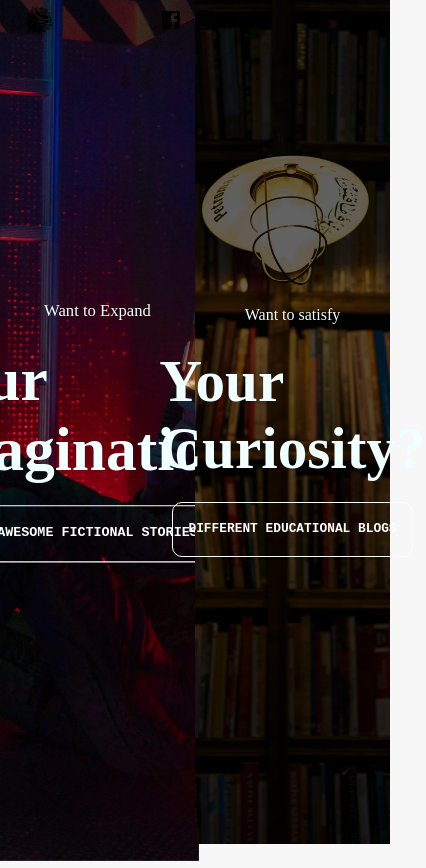
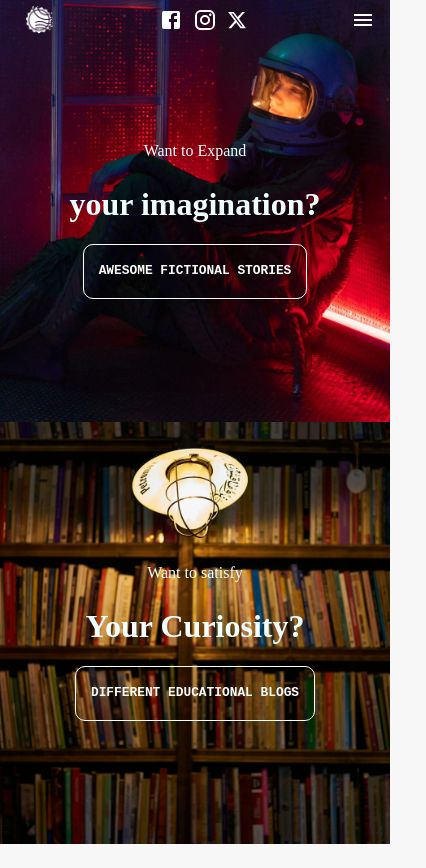
Before and after one commit to HFaustt/writer-react, a React (Vite) app: page /read in a window 390 px wide. Shown: the whole page, 426 px wide, since content can reach past the window. Built offline with nearby package versions, Linux system fonts and the light colour scheme; no server answers; a web font is replaced by a local one.

Commit message:
made read page mobile responsive

```diff
--- a/src/components/shared/MobileNav.module.css
+++ b/src/components/shared/MobileNav.module.css
@@ -10,6 +10,25 @@
   align-items: center;
   width: 90%;
   height: 20px;
+}
+
+.mobileNavDark {
+  position: fixed;
+  top: 10px;
+  left: 1.5rem;
+  right: 1rem;
+  z-index: 1000;
+  font-size: 12px;
+  display: flex;
+  justify-content: space-between;
+  align-items: center;
+  width: 90%;
+  height: 20px;
+  color: white;
+}
+
+.mobileNavDark .logo {
+  margin-right: auto;
 }
 
 .mobileNav .logo {
--- a/src/components/shared/MobileNav.tsx
+++ b/src/components/shared/MobileNav.tsx
@@ -10,13 +10,19 @@ export default function MobileNav() {
   const location = useLocation();
   const [isOpen, setIsOpen] = useState(false);
   const isDarkPage = location.pathname === "/" || location.pathname === "/read";
+  const isReadPage = location.pathname === "/read";
 
   const { currentUser } = useAuth();
 
   return (
-    <nav className={styles.mobileNav}>
+    <nav className={isReadPage ? styles.mobileNavDark : styles.mobileNav}>
       <Link to="/about" className={styles.logo}>
-        <img src="logoBlack.webp" alt="logo" height={30} width={30} />
+        <img
+          src={isReadPage ? "/logoWhite.webp" : "/logoBlack.webp"}
+          alt="logo"
+          height={30}
+          width={30}
+        />
       </Link>
 
       <div className={styles.icons}>
--- a/src/pages/about/About.module.css
+++ b/src/pages/about/About.module.css
@@ -102,25 +102,6 @@
   }
 }
 
-@media (min-width: 768px) {
-  .header {
-    font-size: 3.7rem;
-    letter-spacing: 1.3rem;
-    margin: 12rem 0 5px 0;
-    font-weight: 300;
-    background: none;
-  }
-
-  .text {
-    font-size: 13px;
-  }
-
-  .footer p {
-    font-size: 13px;
-    font-family: "Courier New", Courier, monospace;
-  }
-}
-
 @media (min-width: 1024px) {
   .header {
     font-size: 5rem;
--- a/src/pages/read/Read.module.css
+++ b/src/pages/read/Read.module.css
@@ -1,10 +1,97 @@
+body {
+  background-color: black;
+}
+
+.leftHalf {
+  left: 0;
+  background-image: url("/story.webp");
+  background-position: bottom;
+}
+
+.rightHalf {
+  right: 0;
+  background-image: url("/blog.webp");
+}
+
+.leftSide,
+.rightSide {
+  display: flex;
+  flex-direction: column;
+  justify-content: center;
+  align-items: center;
+  color: azure;
+  z-index: 1;
+}
+
+.leftSide h2,
+.rightSide h2 {
+  font-size: 3.7rem;
+  margin: 5px 0 20px;
+}
+
+/*////////////////////////////TODO: MEDIA QUERY ////////////////////////////*/
+
+@media (max-width: 640px) {
+  .container {
+    display: flex;
+    height: 100vh;
+    width: 90vw;
+    flex-direction: column;
+  }
+
+  .leftHalf {
+    position: absolute;
+    top: 0;
+    width: 100%;
+    height: 50%;
+    display: flex;
+    background-size: cover;
+    background-position: center;
+    align-items: center;
+    justify-content: center;
+    background-image: url("/story.webp");
+    background-position: bottom;
+    background-color: black;
+  }
+
+  .rightHalf {
+    position: absolute;
+    bottom: 0;
+    width: 100%;
+    height: 50%;
+    display: flex;
+    background-size: cover;
+    background-position: center;
+    align-items: center;
+    justify-content: center;
+    background-image: url("/blog.webp");
+  }
+
+  .leftSide,
+  .rightSide {
+    display: flex;
+    flex-direction: column;
+    justify-content: center;
+    align-items: center;
+    color: azure;
+    z-index: 1;
+  }
+
+  .leftSide h2,
+  .rightSide h2 {
+    font-size: 2rem;
+    margin: 5px 0 20px;
+    text-align: center;
+  }
+}
+
+@media (min-width: 1024px) {
+}
+
+@media (min-width: 1280px) {
   .container {
     display: flex;
     height: 90vh;
-}
-
-body {
-  background-color: black;
   }
 
   .leftHalf,
@@ -64,9 +151,69 @@ body {
     color: azure;
     z-index: 1;
   }
+}
 
-.leftSide h2,
-.rightSide h2 {
-  font-size: 3.7rem;
-  margin: 5px 0 20px;
+@media (min-width: 1920px) {
+  .container {
+    display: flex;
+    height: 90vh;
   }
+
+  .leftHalf,
+  .rightHalf {
+    position: absolute;
+    top: 0;
+    width: 50%;
+    height: 100%;
+    display: flex;
+    background-size: cover;
+    background-position: center;
+    align-items: center;
+    justify-content: center;
+    transition: transform 1s ease-in-out;
+  }
+
+  .leftHalf::after,
+  .rightHalf::after {
+    content: "";
+    position: absolute;
+    top: 0;
+    left: 0;
+    width: 100%;
+    height: 100%;
+    background: black;
+    opacity: 0.6;
+    transition: opacity 1s ease-in-out;
+  }
+
+  .leftHalf:hover,
+  .rightHalf:hover {
+    transform: scale(1.04);
+  }
+
+  .leftHalf:hover::after,
+  .rightHalf:hover::after {
+    opacity: 0.2;
+  }
+
+  .leftHalf {
+    left: 0;
+    background-image: url("/story.webp");
+    background-position: bottom;
+  }
+
+  .rightHalf {
+    right: 0;
+    background-image: url("/blog.webp");
+  }
+
+  .leftSide,
+  .rightSide {
+    display: flex;
+    flex-direction: column;
+    justify-content: center;
+    align-items: center;
+    color: azure;
+    z-index: 1;
+  }
+}
```
Lines whose indentation alone changed are shown as unchanged.
